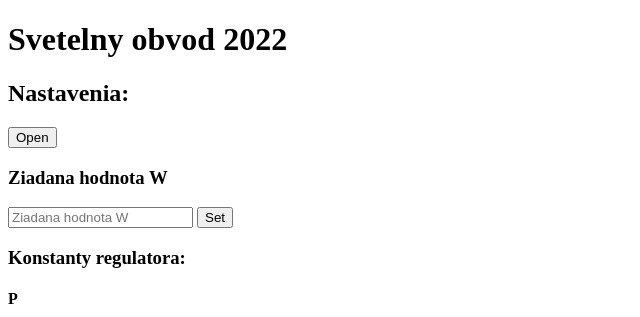
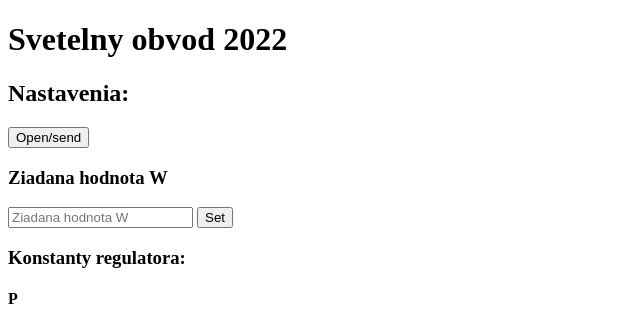
Before and after one commit to perelsob/POIT-zadanie, a Python web app: template zadanieRasp/flask/templates/index.html in a window 1280 px wide. Shown: the top 317 px of the page, without its empty margins (0-640 px from the left). Run offline with Jinja, Linux system fonts and the light colour scheme; the template is opened without the code that fills it, so the values that code supplies are empty; some libraries are stand-ins or nearby versions.

Commit message:
index.html

```diff
--- a/zadanieRasp/flask/templates/index.html
+++ b/zadanieRasp/flask/templates/index.html
@@ -37,6 +37,7 @@
             $(this).val("start");
             $(this).text("Start");
           }
+          socket.emit('open_event');
           return false; });
 
       $('form#open').submit(function(event) {
@@ -65,7 +66,7 @@
   <h2>Nastavenia:</h2>
 
   <form id="open" method="POST" action="#">
-    <input type="submit" value="Open">
+    <input type="submit" value="Open/send">
   </form>
 
   <h3>Ziadana hodnota W</h3>
```
